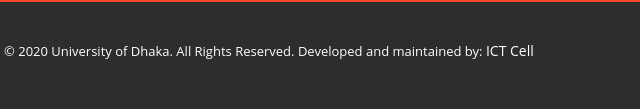
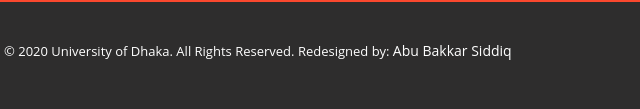
Before and after one commit to ab-siddiq/dhaka-university, a plain HTML site: page index.html in a window 1280 px wide. Shown: the part 2825-2934 px from the top of the page, 92-732 px from the left. Drawn offline with Linux system fonts and the light colour scheme.

Commit message:
added some features

```diff
--- a/index.html
+++ b/index.html
@@ -362,7 +362,7 @@
         <div class="border"></div>
         <div class="copyright-container">
             <div class="copyright-left">
-                <p>© 2020 University of Dhaka. All Rights Reserved. Developed and maintained by: <a href="">ICT Cell</a></p>
+                <p>© 2020 University of Dhaka. All Rights Reserved. Redesigned by: <a href="">Abu Bakkar Siddiq</a></p>
             </div>
             <div class="copyright-right">
                 <ul>
```
